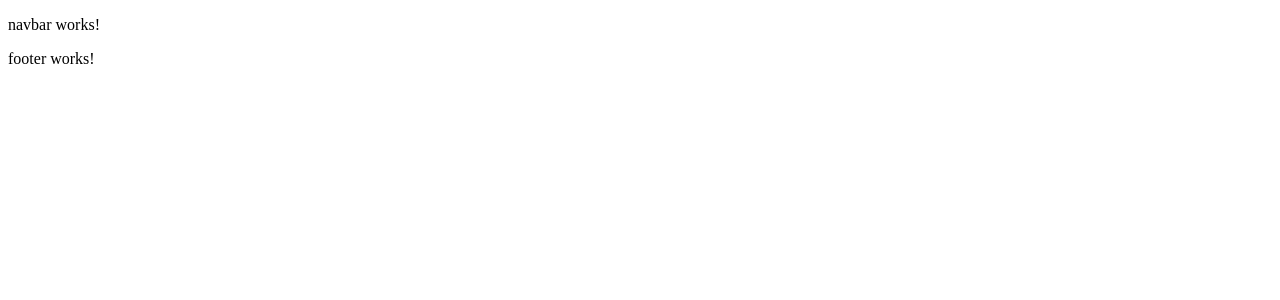
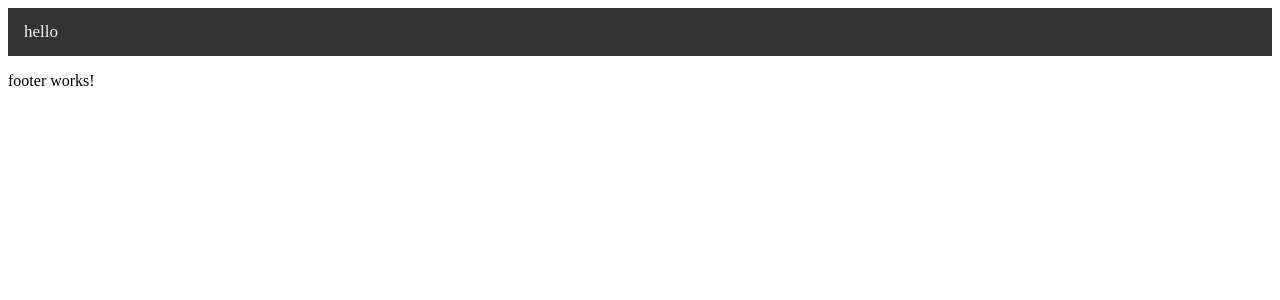
Before and after one commit to s-silverman/forum-site, an Angular app: page / in a window 1280 px wide. Shown: the top 300 px of the page. Built offline with nearby package versions, Linux system fonts and the light colour scheme.

Commit message:
stuff from video

```diff
--- a/angular.json
+++ b/angular.json
@@ -94,5 +94,8 @@
         }
       }
     }
+  },
+  "cli": {
+    "analytics": "7b7ee196-76bc-47b9-baf4-aa46dcdaad0e"
   }
 }
--- a/src/app/forum/forum.component.html
+++ b/src/app/forum/forum.component.html
@@ -3,3 +3,6 @@
   author: Sydney Silverman
 -->
 <h1>Forum</h1>
+<p></p>
+
+<router-outlet></router-outlet>
--- a/src/app/forum/forum.component.ts
+++ b/src/app/forum/forum.component.ts
@@ -12,6 +12,12 @@ export class ForumComponent {
   constructor( private database:DatabaseService ){}
 
   ngOnInit(): void {
-    this.database.getPosts();
+    this.database.getAllPosts().then(
+      (response) => response.json()
+    ).then(
+      (data) => {
+        this.posts = data['message'];
+      }
+    );
   }
 }
--- a/src/app/navbar/navbar.component.css
+++ b/src/app/navbar/navbar.component.css
@@ -0,0 +1,25 @@
+.topnav {
+    background-color: #333;
+    overflow: hidden;
+  }
+  /* Style the links inside the navigation bar */
+.topnav a {
+    float: left;
+    color: #f2f2f2;
+    text-align: center;
+    padding: 14px 16px;
+    text-decoration: none;
+    font-size: 17px;
+  }
+
+  /* Change the color of links on hover */
+  .topnav a:hover {
+    background-color: #ddd;
+    color: black;
+  }
+
+  /* Add a color to the active/current link */
+  .topnav a.active {
+    background-color: #04AA6D;
+    color: white;
+  }
--- a/src/app/navbar/navbar.component.html
+++ b/src/app/navbar/navbar.component.html
@@ -1 +1,3 @@
-<p>navbar works!</p>
+<div class="topnav">
+    <a>hello</a>
+</div>
--- a/src/app/services/database.service.ts
+++ b/src/app/services/database.service.ts
@@ -4,6 +4,8 @@ import { Injectable } from '@angular/core';
   providedIn: 'root'
 })
 export class DatabaseService {
+
+  flaskEndpoint="http://localhost:4200/";
 
   constructor() { }
 
@@ -14,4 +16,15 @@ export class DatabaseService {
     //TODO implement
     return [];
   }
+
+  getAllPosts(): Promise<any>{
+    return fetch(this.flaskEndpoint + "/test",
+    {
+      method: 'GET',
+      headers: {
+        'Conent-Type': 'application/json',
+        'Access-Control-Request-Headers': '*'
+      }
+    });
+  }
 }
```
